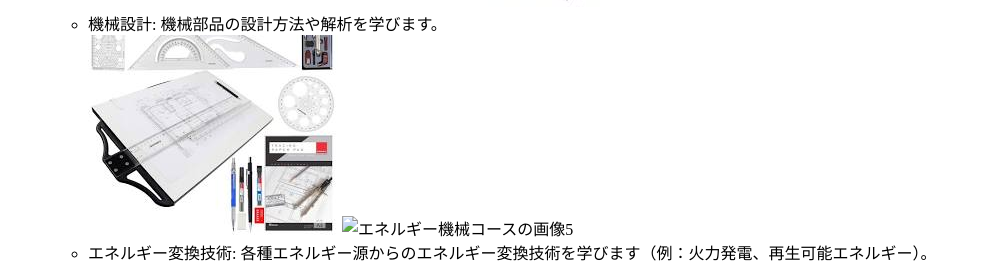
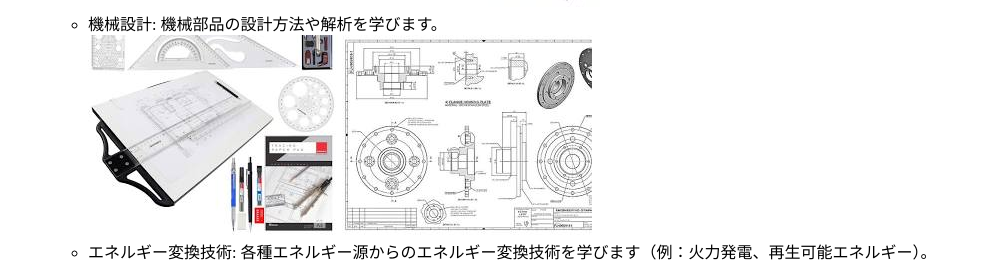
Before and after one commit to kinoko160/kadai4, a plain HTML site: page index.html in a window 1280 px wide. Shown: the part 1354-1621 px from the top of the page, without its empty margins (0-981 px from the left). Drawn offline with Linux system fonts and the light colour scheme.

Commit message:
Update index.html

```diff
--- a/index.html
+++ b/index.html
@@ -44,7 +44,7 @@
                         <img src="流体 画像.jpeg" alt="エネルギー機械コースの画像3">
                         <li>機械設計: 機械部品の設計方法や解析を学びます。</li>
                          <img src="製図1.jpg" alt="エネルギー機械コースの画像4">
-                         <img src="製図2.jpg" alt="エネルギー機械コースの画像5">
+                         <img src="製図２.jpg" alt="エネルギー機械コースの画像5">
                         <li>エネルギー変換技術: 各種エネルギー源からのエネルギー変換技術を学びます（例：火力発電、再生可能エネルギー）。</li>
                         <li>材料力学: 機械材料の特性や強度について学びます。</li>
                         <li>制御工学: 機械システムの制御方法や理論を学びます。</li>
```
